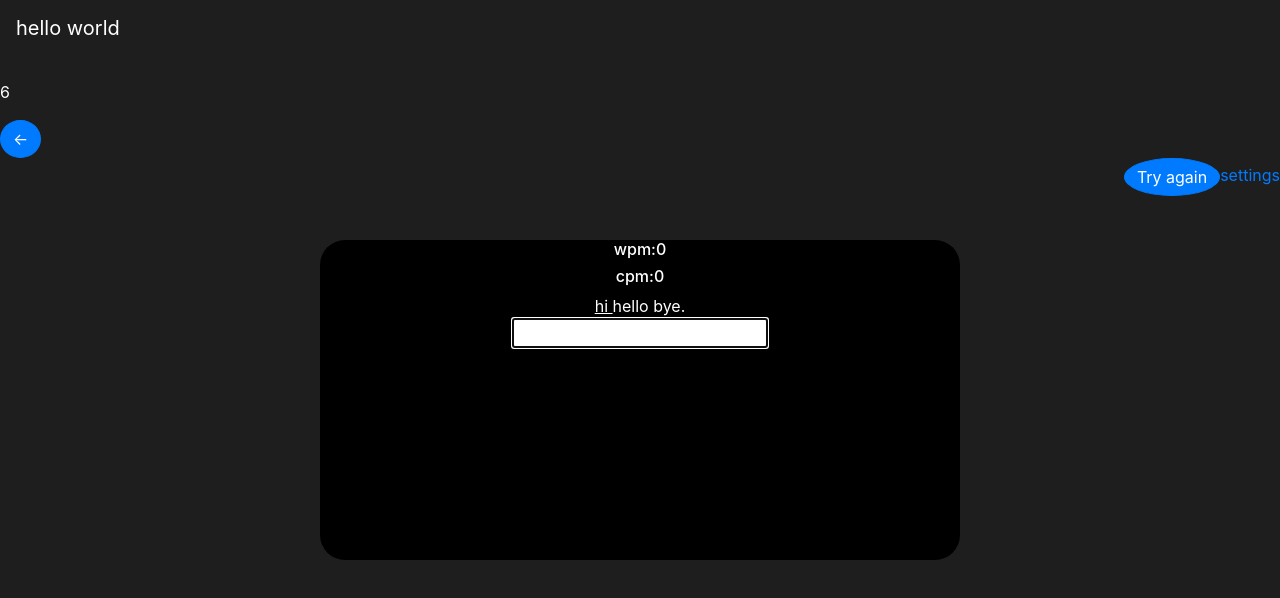
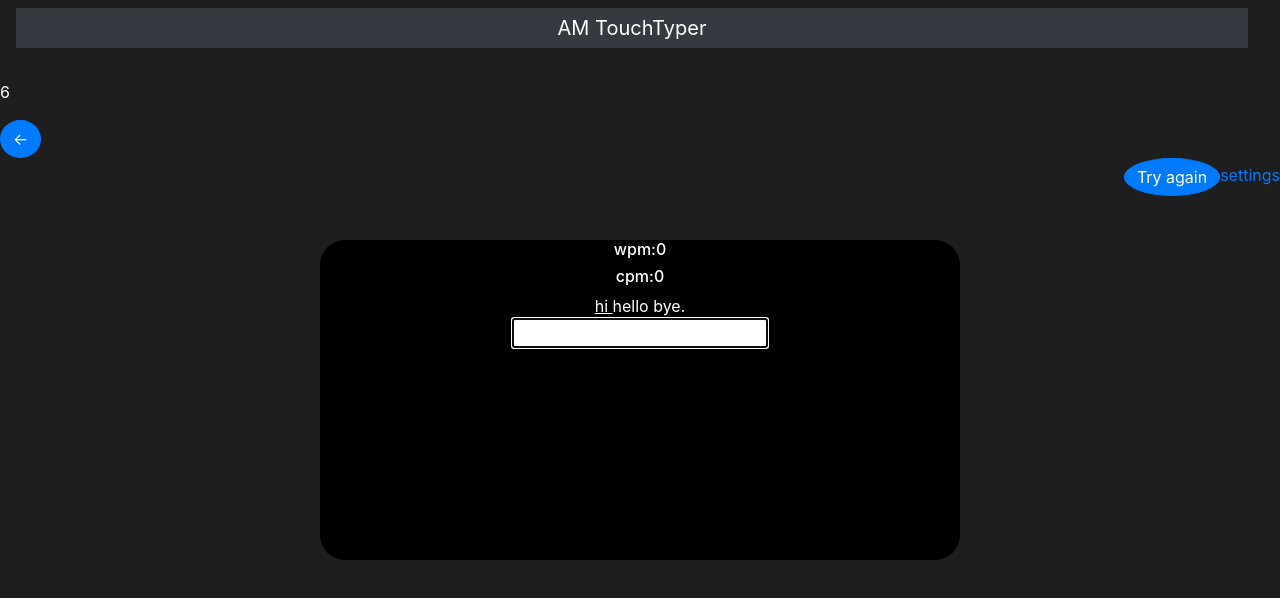
Before and after one commit to AM-Software-Developers/TouchTyper, a Vue app: page /#/play in a window 1280 px wide. Shown: the top 598 px of the page. Built offline with nearby package versions, Linux system fonts and the light colour scheme.

Commit message:
simple navbar added

```diff
--- a/src/components/Play.vue
+++ b/src/components/Play.vue
@@ -1,8 +1,11 @@
 <template>
   <div>
-    <nav class="navbar">
-      <span class="navbar-brand">hello world</span>
+      <nav class="navbar">
+
+      <li class="navbar-brand navbar-collapse navbar-nav bg-dark">AM TouchTyper</li>
+
     </nav>
+
     <div class="inputWrapper">
       <h1 v-if="command===1" class="background1">ON YOUR MARKS!</h1>
       <h1 v-else-if="command===2" class="background2">GET SET!</h1>
```
